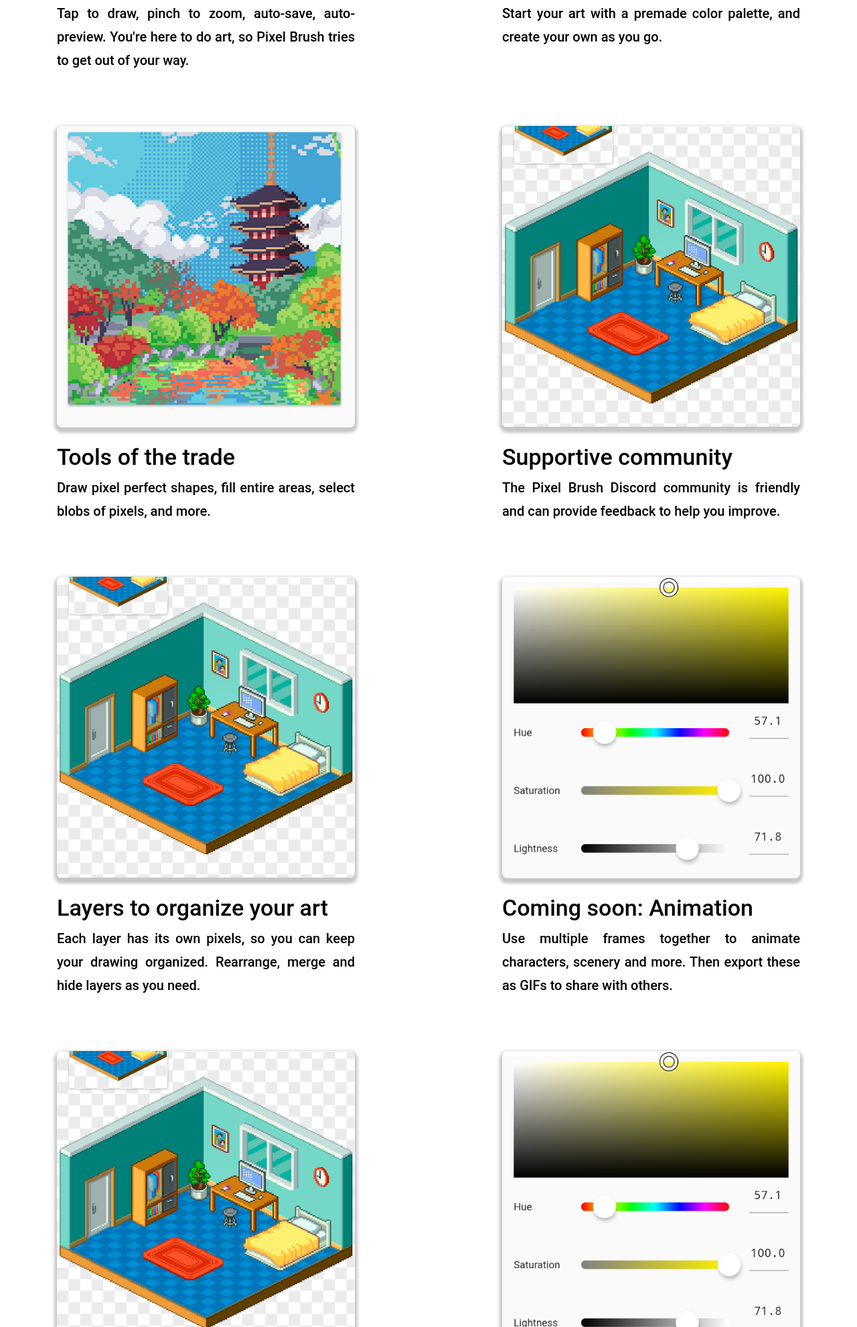
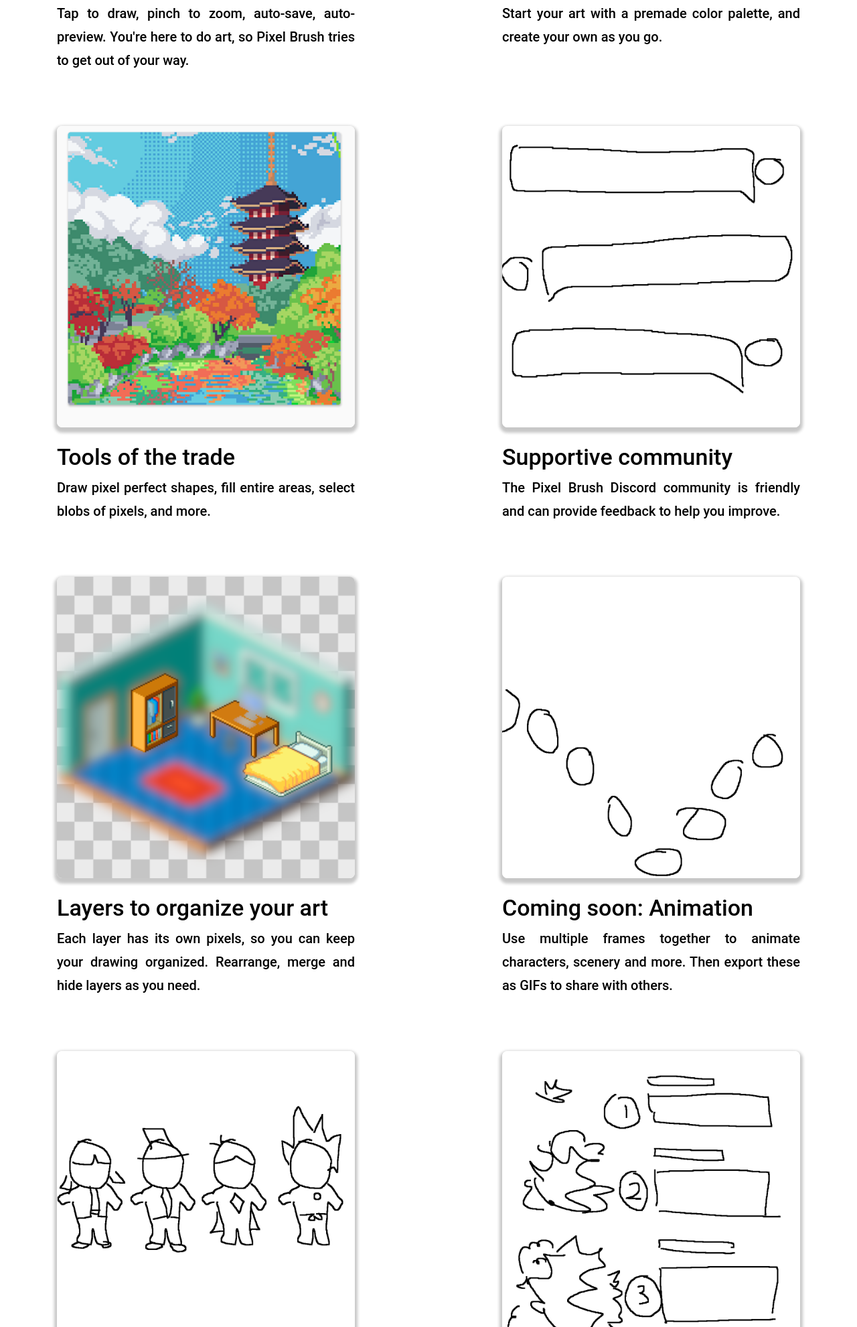
Before and after one commit to jaween/pixel-brush-landing, a website: page index.html in a window 1280 px wide. Shown: the part 2025-4006 px from the top of the page at 67% size. Drawn offline with Linux system fonts and the light colour scheme.

Commit message:
Update images and placeholder images

```diff
--- a/index.html
+++ b/index.html
@@ -74,7 +74,7 @@
         </div>
         <div class="col-sm-2"></div>
         <div class="col-md-5">
-          <img width="100%" class="feature-image mx-auto d-block" src="res/image/screenshot_iso.png" />
+          <img width="100%" class="feature-image mx-auto d-block" src="res/image/feature_palettes.png" />
           <h3>Premade color palettes</h3>
           <p>Start your art with a premade color palette, and create your own as you go.</p>
         </div>
@@ -87,7 +87,7 @@
         </div>
         <div class="col-sm-2"></div>
         <div class="col-md-5">
-          <img width="100%" class="feature-image mx-auto d-block" src="res/image/screenshot_bedroom.png" />
+          <img width="100%" class="feature-image mx-auto d-block" src="res/image/community.png" />
           <h3>Supportive community
           </h3>
           <p>The Pixel Brush Discord community is friendly and can provide feedback to help you improve.</p>
@@ -95,14 +95,14 @@
       </div>
       <div class="row feature">
         <div class="col-md-5">
-          <img width="100%" class="feature-image mx-auto d-block" src="res/image/screenshot_bedroom.png" />
+          <img width="100%" class="feature-image mx-auto d-block" src="res/image/feature_layers.png" />
           <h3>Layers to organize your art</h3>
           <p>Each layer has its own pixels, so you can keep your drawing organized. Rearrange, merge and hide
             layers as you need.</p>
         </div>
         <div class="col-sm-2"></div>
         <div class="col-md-5">
-          <img width="100%" class="feature-image mx-auto d-block" src="res/image/screenshot_color_picker.png" />
+          <img width="100%" class="feature-image mx-auto d-block" src="res/image/feature_animation.png" />
           <h3>Coming soon: Animation</h3>
           <p>Use multiple frames together to animate characters, scenery and more. Then export these as GIFs to share
             with others.</p>
@@ -110,13 +110,13 @@
       </div>
       <div class="row feature">
         <div class="col-md-5">
-          <img width="100%" class="feature-image mx-auto d-block" src="res/image/screenshot_bedroom.png" />
+          <img width="100%" class="feature-image mx-auto d-block" src="res/image/feature_templates.png" />
           <h3>Coming soon: Templates</h3>
           <p>Get started with drawing with any of the inbuilt palettes, or create your own.</p>
         </div>
         <div class="col-sm-2"></div>
         <div class="col-md-5">
-          <img width="100%" class="feature-image mx-auto d-block" src="res/image/screenshot_color_picker.png" />
+          <img width="100%" class="feature-image mx-auto d-block" src="res/image/feature_lessons.png" />
           <h3>Coming soon: Art lessons</h3>
           <p>Step-by-step guides to teach you new skills and techniques.</p>
         </div>
```
Also changed, not shown: res/image/community.png (added), res/image/feature_animation.png (added), res/image/feature_layers.png (added), res/image/feature_lessons.png (added), res/image/feature_palettes.png (added), res/image/feature_templates.png (added).
